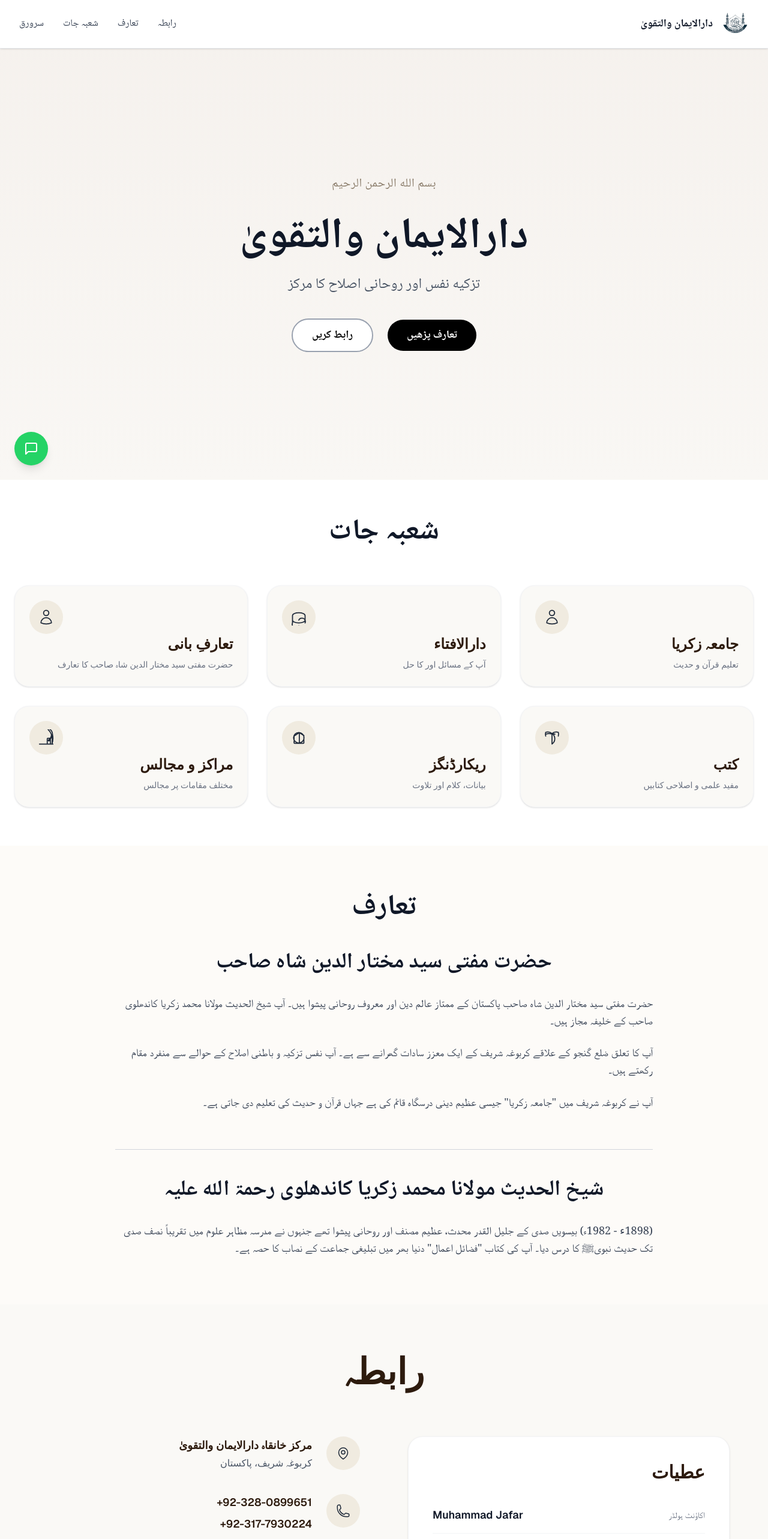
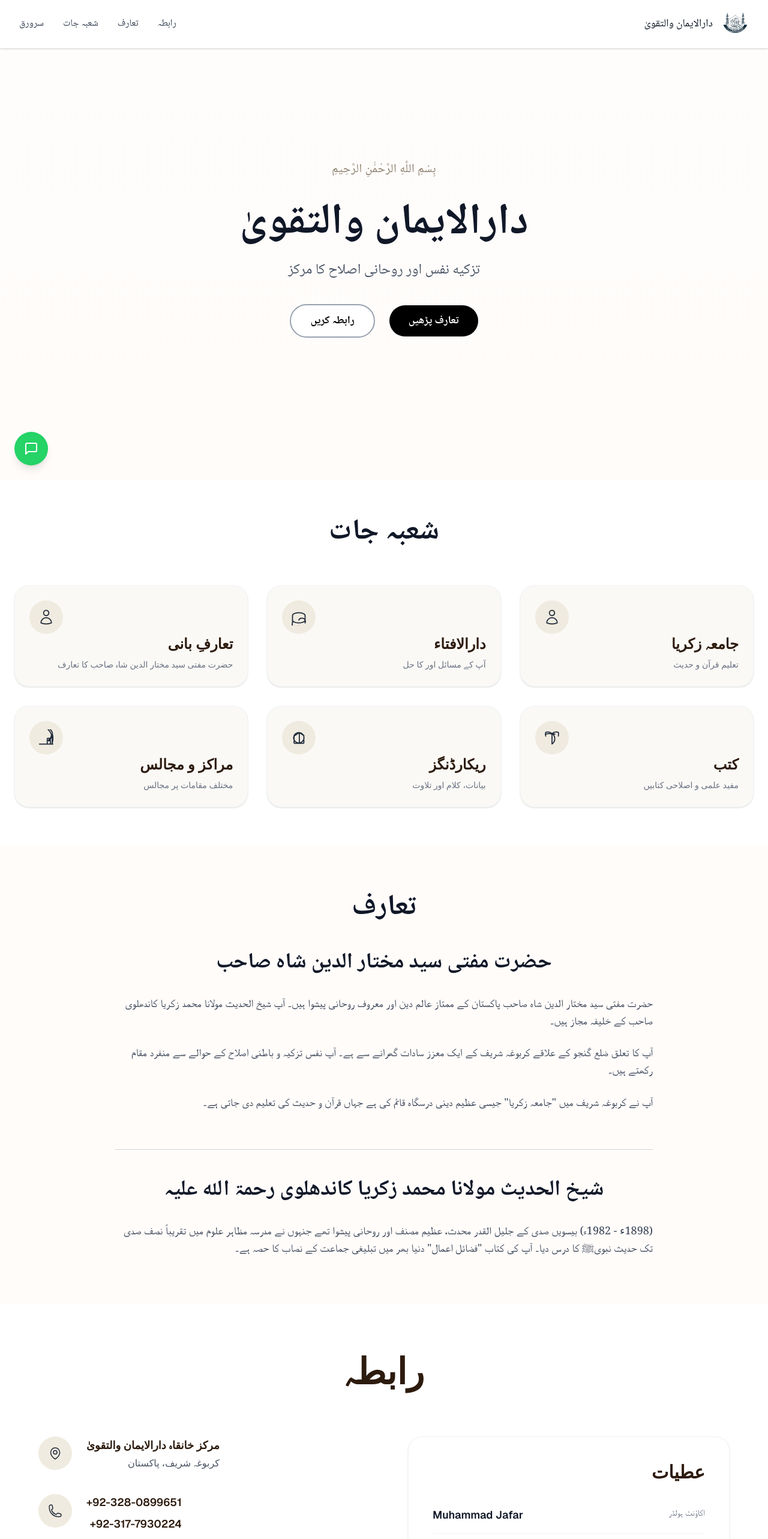
Before and after one commit to muhammadhassaan-786/testing, a Next.js app: page / in a window 1280 px wide. Shown: the top 2566 px of the page at 60% size. Built offline with nearby package versions, Linux system fonts and the light colour scheme.

Commit message:
initial Stages

```diff
--- a/src/app/page.js
+++ b/src/app/page.js
@@ -10,7 +10,7 @@ export default function Home() {
   return (
     <main className="w-full flex flex-col min-h-screen">
       <Navbar />
-      <div className="flex-grow">
+      <div className="grow">
         <Hero />
         <Sections />
         <About />
--- a/src/components/About.js
+++ b/src/components/About.js
@@ -2,7 +2,7 @@
 
 export default function About() {
   return (
-    <section id="about" className="w-full bg-[#fdfbf8] py-20 px-6 scroll-mt-20" dir="rtl">
+    <section id="about" className="w-full bg-[#fffcfa] py-20 px-6 scroll-mt-20" dir="rtl">
       <div className="max-w-4xl mx-auto">
 
         {/* Main Title */}
--- a/src/components/Contact.js
+++ b/src/components/Contact.js
@@ -2,7 +2,7 @@ import React from 'react';
 
 const Contact = () => {
   return (
-    <div id="contact" className="w-full bg-[#FAF9F6] py-20 px-6 font-sans scroll-mt-20" dir="rtl">
+    <div id="contact" className="w-full bg-white py-20 px-6 font-sans scroll-mt-20" dir="rtl">
 
       <div className="max-w-6xl mx-auto">
 
@@ -21,7 +21,7 @@ const Contact = () => {
 
             <div className="space-y-8">
               {/* Account Title Row */}
-              <div className="flex justify-between items-center pb-4 border-b border-gray-100">
+              <div className="flex justify-between items-start pb-4 border-b border-gray-100">
                 <span className="text-gray-500 text-sm font-serif">اکاؤنٹ ہولڈر</span>
                 <span className="text-gray-900 font-semibold text-lg">Muhammad Jafar</span>
               </div>
@@ -29,7 +29,7 @@ const Contact = () => {
               {/* Bank Name Row */}
               <div className="flex justify-between items-start pb-4 border-b border-gray-100">
                 <span className="text-gray-500 text-sm font-serif">بینک</span>
-                <span className="text-gray-900 font-semibold text-lg w-1/2">Meezan Bank, Doaba Branch</span>
+                <span className="text-gray-900 font-semibold text-lg">Meezan Bank, Doaba Branch</span>
               </div>
 
               {/* IBAN Row */}
@@ -48,7 +48,7 @@ const Contact = () => {
           </div>
 
           {/* LEFT COLUMN: Contact Details - appears second in RTL */}
-          <div className="flex flex-col gap-10">
+          <div className="flex flex-col gap-10" dir="ltr">
 
             {/* Address */}
             <div className="flex items-start gap-6 justify-start">
@@ -58,7 +58,7 @@ const Contact = () => {
                   <path strokeLinecap="round" strokeLinejoin="round" d="M19.5 10.5c0 7.142-7.5 11.25-7.5 11.25S4.5 17.642 4.5 10.5a7.5 7.5 0 1 1 15 0Z" />
                 </svg>
               </div>
-              <div className="text-right">
+              <div className="text-right" dir="rtl">
                 <h3 className="text-[#2d1b0e] font-bold text-lg font-serif mb-1">مرکز خانقاہ دارالایمان والتقویٰ</h3>
                 <p className="text-gray-600 font-serif">کربوغہ شریف، پاکستان</p>
               </div>
--- a/src/components/Hero.js
+++ b/src/components/Hero.js
@@ -1,11 +1,18 @@
 'use client';
 
 export default function Hero() {
+  const handleScroll = (sectionId) => {
+    const element = document.getElementById(sectionId);
+    if (element) {
+      element.scrollIntoView({ behavior: 'smooth', block: 'start' });
+    }
+  };
+
   return (
-    <section id="hero" className="w-full min-h-screen bg-gradient-to-b from-[#f5f1ed] to-[#f9f7f4] flex flex-col items-center justify-center px-6 py-12 scroll-mt-20 pt-32">
+    <section id="hero" className="w-full min-h-screen bg-linear-to-b from-[#fefdfb] to-[#fffcfa] flex flex-col items-center justify-center px-6 py-12 scroll-mt-0 pt-20">
       {/* Bismillah */}
       <div className="mb-8 text-center">
-        <p className="text-[#8b7d6b] text-xl font-normal tracking-wide">بسم الله الرحمن الرحيم</p>
+        <p className="text-[#8b7d6b] text-xl font-normal tracking-wide">بِسْمِ اللَّهِ الرَّحْمَٰنِ الرَّحِيمِ</p>
       </div>
 
       {/* Main Title */}
@@ -21,13 +28,13 @@ export default function Hero() {
       {/* Buttons */}
       <div className="flex gap-6 items-center justify-center flex-wrap">
         {/* Primary Button */}
-        <button className="px-8 py-3 bg-black text-white rounded-full font-semibold text-lg hover:bg-gray-900 transition-colors duration-300">
+        <button onClick={() => handleScroll('about')} className="px-8 py-3 bg-black text-white rounded-full font-semibold text-lg hover:bg-gray-900 transition-colors duration-300">
           تعارف پڑھیں
         </button>
 
         {/* Secondary Button */}
-        <button className="px-8 py-3 bg-white text-black border-2 border-gray-400 rounded-full font-semibold text-lg hover:bg-gray-50 transition-colors duration-300">
-          رابط کریں
+        <button onClick={() => handleScroll('contact')} className="px-8 py-3 bg-white text-black border-2 border-gray-400 rounded-full font-semibold text-lg hover:bg-gray-50 transition-colors duration-300">
+          رابطہ کریں
         </button>
       </div>
     </section>
--- a/src/components/Navbar.js
+++ b/src/components/Navbar.js
@@ -26,7 +26,7 @@ export default function Navbar() {
     <nav className="fixed top-0 left-0 right-0 w-full bg-white border-b border-gray-200 shadow-sm z-50">
       <div className="max-w-7xl mx-auto px-4 md:px-8 py-4 flex items-center justify-between">
         {/* Logo and Title */}
-        <div className="flex items-center gap-3">
+        <div className="flex items-center gap-3 cursor-pointer" onClick={() => handleScroll('hero')}>
           <div className="w-12 h-12 relative">
             <Image
               src="/logo.jpg"
@@ -37,7 +37,7 @@ export default function Navbar() {
             />
           </div>
           <div className="text-right hidden sm:block">
-            <h1 className="text-lg font-bold text-gray-900">دارالایمان والتقویٰ</h1>
+            <h1 className="text-lg text-gray-900">دارالایمان والتقویٰ</h1>
           </div>
         </div>
 
```
